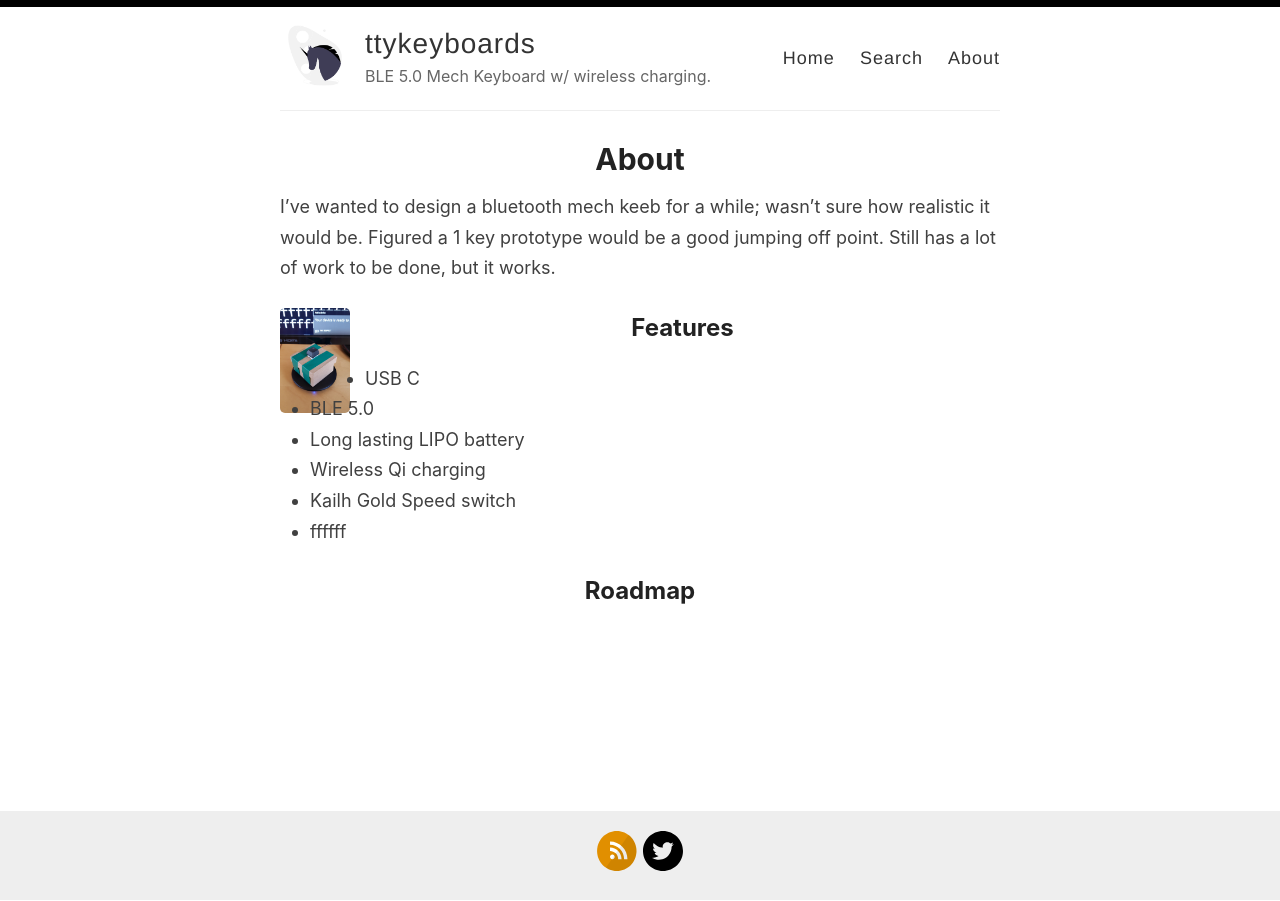
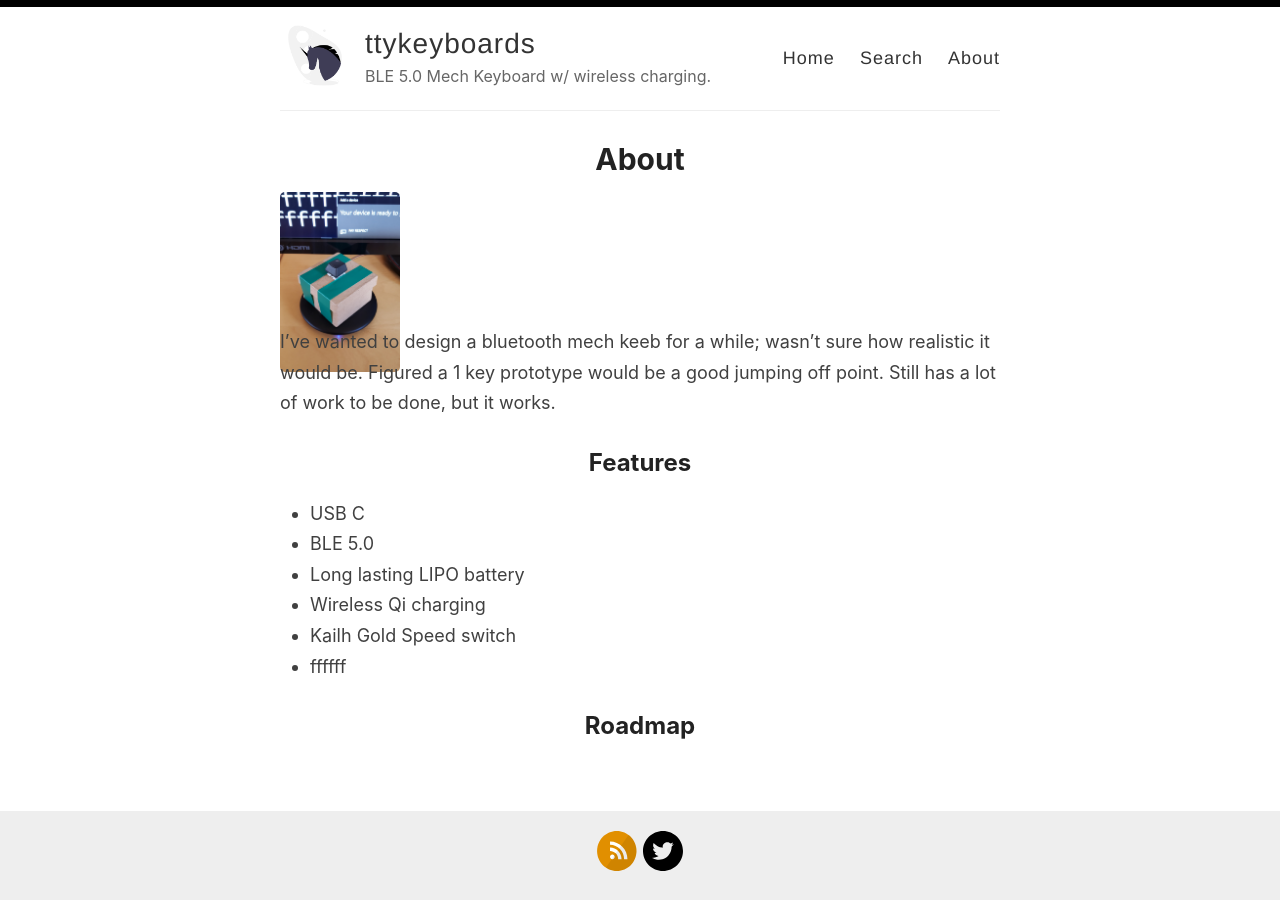
Before and after one commit to JordanMajd/ttykeyboards.com, a Jekyll site: the page built from _pages/about.md, in a window 1280 px wide. Built offline with Jekyll 4.4.1, drawn with Linux system fonts in a browser that asks for light colours.

Commit message:
Update about.md

```diff
--- a/_pages/about.md
+++ b/_pages/about.md
@@ -5,11 +5,9 @@ permalink: /about/
 ---
 
 
+<div class="header-image-container"><img src="/images/tty_respect.jpg" /></div>
+
 I've wanted to design a bluetooth mech keeb for a while; wasn't sure how realistic it would be. Figured a 1 key prototype would be a good jumping off point. Still has a lot of work to be done, but it works.
-
-
-## <a href="{{ site.baseurl }}/" class="site-avatar"><img src="/images/tty_respect.jpg" /></a>
-
 
 ## Features
 
```
